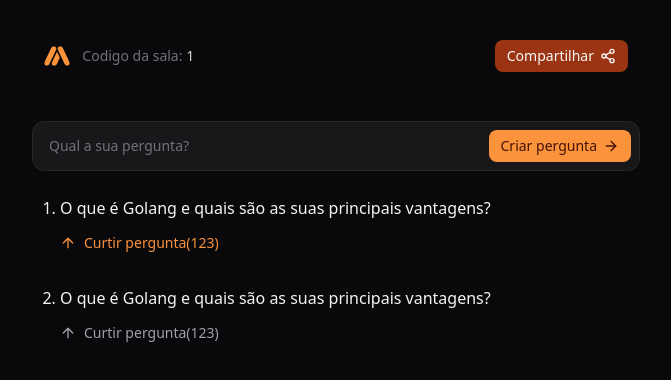
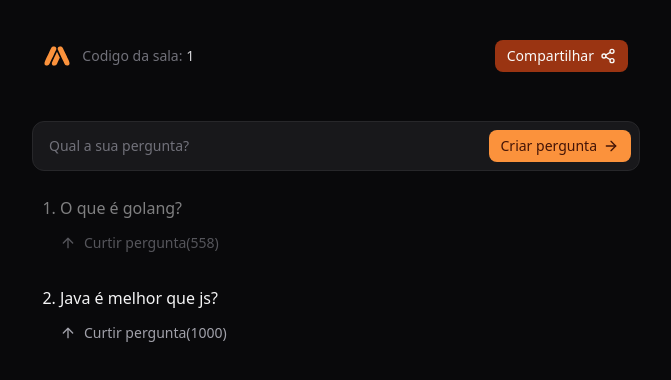
Before and after one commit to juancassiano/web, a React (Vite) app: page /room/1 in a window 1280 px wide. Shown: the top 380 px of the page, without its empty margins (304-975 px from the left). Built offline with nearby package versions, Linux system fonts and the light colour scheme.

Commit message:
feat: layout da sala

```diff
--- /dev/null
+++ b/src/components/message.tsx
@@ -0,0 +1,36 @@
+import { ArrowUp } from "lucide-react";
+import { useState } from "react";
+
+
+interface MessageProps {
+  text: string
+  amountOfReactions: number
+  answered?: boolean
+}
+
+export function Message({text, amountOfReactions, answered = false} : MessageProps){
+  const [hasReacted, setHasReacted] = useState(false)
+
+  function handleReactToMessage(){
+    setHasReacted(!hasReacted)
+  }
+
+  return (
+    <li data-answered={answered} className="ml-4 leading-relaxed text-zinc-100 data-[answered=true]:opacity-50 data-[answered=true]=pointer-events-none">
+      {text}
+
+      {hasReacted ? (
+        <button onClick={handleReactToMessage} type="button" className="mt-3 flex items-center gap-2 text-orange-400 text-sm font-medium hover:text-orange-500">
+            <ArrowUp className="size-4" />
+            Curtir pergunta({amountOfReactions})
+          </button>
+      ): (
+        <button onClick={handleReactToMessage} type="button" className="mt-3 flex items-center gap-2 text-zinc-400 text-sm font-medium hover:text-zinc-300">
+          <ArrowUp className="size-4" />
+          Curtir pergunta({amountOfReactions})
+        </button>
+      )}
+    </li>
+
+  )
+}
--- a/src/pages/room.tsx
+++ b/src/pages/room.tsx
@@ -1,7 +1,8 @@
 import { useParams } from "react-router-dom"
 import amalogo from '../assets/ama-logo.svg'
-import { ArrowRight, ArrowUp, Share2 } from "lucide-react"
+import { ArrowRight, Share2 } from "lucide-react"
 import { toast} from 'sonner'
+import { Message } from "../components/message"
 
 export function Room(){
   const { roomId } = useParams()
@@ -59,21 +60,8 @@ export function Room(){
       </form>
 
       <ol className="list-decimal list-outside px-3 space-y-8 ">
-        <li className="ml-4 leading-relaxed text-zinc-100">
-          O que é Golang e quais são as suas principais vantagens?
-
-          <button type="button" className="mt-3 flex items-center gap-2 text-orange-400 text-sm font-medium hover:text-orange-500">
-            <ArrowUp className="size-4" />
-            Curtir pergunta(123)
-          </button>
-        </li>
-        <li className="ml-4 leading-relaxed text-zinc-100">
-          O que é Golang e quais são as suas principais vantagens?
-          <button type="button" className="mt-3 flex items-center gap-2 text-zinc-400 text-sm font-medium hover:text-zinc-300">
-            <ArrowUp className="size-4" />
-            Curtir pergunta(123)
-          </button>
-        </li>
+        <Message text="O que é golang?"  amountOfReactions={558} answered={true}/>
+        <Message text="Java é melhor que js?" amountOfReactions={1000}/>
       </ol>
     </div>
   )
```
